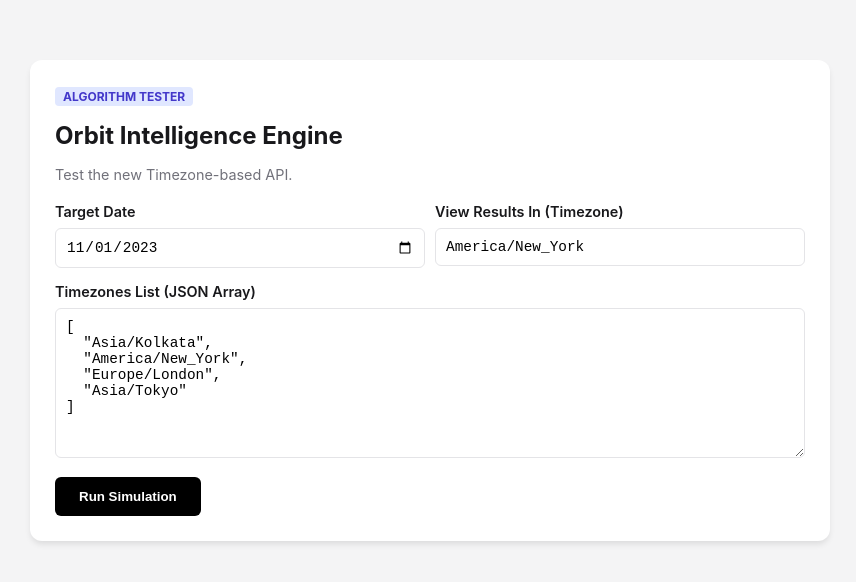
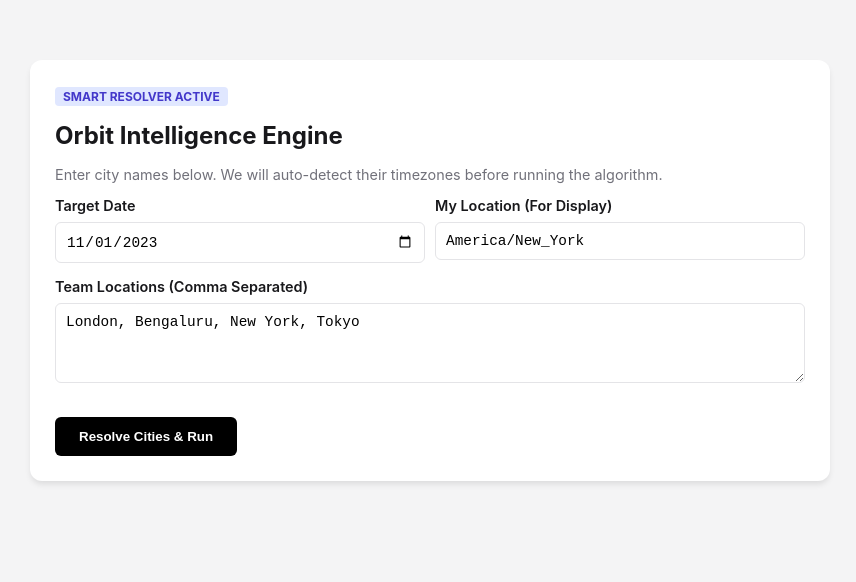
Before and after one commit to rohitvhanji/orbitalgo, a plain HTML site: page public/index.html in a window 1280 px wide. Shown: the whole page, without its empty margins (210-1066 px from the left). Drawn offline with Linux system fonts and the light colour scheme.

Commit message:
Update index.html

```diff
--- a/public/index.html
+++ b/public/index.html
@@ -3,30 +3,33 @@
 <head>
     <meta charset="UTF-8">
     <meta name="viewport" content="width=device-width, initial-scale=1.0">
-    <title>Orbit Engine Lab</title>
+    <title>Orbit Intelligence Lab</title>
     <style>
         body { font-family: -apple-system, BlinkMacSystemFont, "Segoe UI", Roboto, sans-serif; max-width: 800px; margin: 40px auto; padding: 20px; background: #f4f4f5; color: #18181b; }
         .card { background: white; padding: 25px; border-radius: 12px; box-shadow: 0 4px 6px -1px rgba(0, 0, 0, 0.1); margin-bottom: 20px; }
         h1 { margin-top: 0; font-size: 1.5rem; }
         label { display: block; font-weight: 600; margin-bottom: 8px; font-size: 0.9rem; }
-        input, textarea, select { width: 100%; padding: 10px; border: 1px solid #e4e4e7; border-radius: 6px; font-family: monospace; font-size: 0.9rem; margin-bottom: 15px; box-sizing: border-box; }
-        textarea { height: 150px; }
+        input, textarea { width: 100%; padding: 10px; border: 1px solid #e4e4e7; border-radius: 6px; font-family: monospace; font-size: 0.9rem; margin-bottom: 15px; box-sizing: border-box; }
+        textarea { height: 80px; }
         button { background: #000; color: white; border: none; padding: 12px 24px; border-radius: 6px; font-weight: 600; cursor: pointer; transition: 0.2s; }
         button:hover { opacity: 0.8; }
+        button:disabled { background: #a1a1aa; cursor: not-allowed; }
+
+        #status-log { margin-bottom: 15px; font-size: 0.85rem; color: #64748b; font-family: monospace; }
+        .log-ok { color: #10b981; }
+        .log-err { color: #ef4444; }
+
         #results { white-space: pre-wrap; background: #18181b; color: #00ff9d; padding: 20px; border-radius: 8px; font-family: monospace; overflow-x: auto; display: none; }
         .tag { display: inline-block; background: #e0e7ff; color: #4338ca; padding: 2px 8px; border-radius: 4px; font-size: 0.75rem; font-weight: 700; margin-bottom: 15px; }
-        .status-green { color: #4ade80; }
-        .status-yellow { color: #facc15; }
-        .status-red { color: #f87171; }
     </style>
 </head>
 <body>
 
     <div class="card">
-        <span class="tag">ALGORITHM TESTER</span>
+        <span class="tag">SMART RESOLVER ACTIVE</span>
         <h1>Orbit Intelligence Engine</h1>
-        <p style="color:#71717a; font-size:0.9rem; margin-bottom:20px;">
-            Test the new Timezone-based API.
+        <p style="color:#71717a; font-size:0.9rem;">
+            Enter city names below. We will auto-detect their timezones before running the algorithm.
         </p>
 
         <div style="display:flex; gap:10px;">
@@ -35,43 +38,103 @@
                 <input type="date" id="dateInput" value="2023-11-01">
             </div>
             <div style="flex:1">
-                <label>View Results In (Timezone)</label>
-                <input type="text" id="viewerZone" value="America/New_York" placeholder="e.g. Asia/Kolkata">
+                <label>My Location (For Display)</label>
+                <input type="text" id="viewerZone" value="America/New_York" placeholder="e.g. NYC">
             </div>
         </div>
 
-        <label>Timezones List (JSON Array)</label>
-        <textarea id="jsonInput">
-[
-  "Asia/Kolkata",
-  "America/New_York",
-  "Europe/London",
-  "Asia/Tokyo"
-]</textarea>
-        <button onclick="testEngine()" id="btn">Run Simulation</button>
+        <label>Team Locations (Comma Separated)</label>
+        <textarea id="cityInput">London, Bengaluru, New York, Tokyo</textarea>
+
+        <div id="status-log"></div>
+
+        <button onclick="runSmartSimulation()" id="btn">Resolve Cities & Run</button>
     </div>
 
     <div id="results"></div>
 
     <script>
-        async function testEngine() {
+        // YOUR KEYS
+        const TIMEZONEDB_KEY = 'VW4CCUCGOI2M';
+
+        // 1. HELPER: Convert "City Name" -> "Lat/Lon" (OpenStreetMap)
+        async function getGeo(city) {
+            const url = `https://nominatim.openstreetmap.org/search?format=json&q=${encodeURIComponent(city)}`;
+            const res = await fetch(url);
+            const data = await res.json();
+            if (!data || data.length === 0) throw new Error(`City not found: ${city}`);
+            return { lat: data[0].lat, lon: data[0].lon, name: data[0].display_name };
+        }
+
+        // 2. HELPER: Convert "Lat/Lon" -> "Timezone ID" (TimezoneDB)
+        async function getTimezone(lat, lon) {
+            const url = `https://api.timezonedb.com/v2.1/get-time-zone?key=${TIMEZONEDB_KEY}&format=json&by=position&lat=${lat}&lng=${lon}`;
+            const res = await fetch(url);
+            const data = await res.json();
+            if (data.status !== 'OK') throw new Error(`Timezone lookup failed`);
+            return data.zoneName; // Returns "Asia/Kolkata"
+        }
+
+        // 3. MAIN FUNCTION
+        async function runSmartSimulation() {
             const btn = document.getElementById('btn');
+            const log = document.getElementById('status-log');
             const resBox = document.getElementById('results');
+            const cityText = document.getElementById('cityInput').value;
+
+            // Reset UI
+            btn.disabled = true;
+            btn.innerText = "Resolving Locations...";
+            resBox.style.display = 'none';
+            log.innerHTML = '';
 
             try {
-                btn.innerText = "Running...";
-                resBox.style.display = 'none';
+                // Step A: Parse Inputs
+                const rawCities = cityText.split(',').map(s => s.trim()).filter(s => s);
+                const viewerInput = document.getElementById('viewerZone').value;
 
-                // 1. Construct the Payload (Matching the new API signature)
+                // Step B: Resolve Viewer Zone (Simple Logic)
+                // We do a quick lookup for the viewer too, just in case they typed "NYC"
+                let viewerZoneID = "UTC";
+                try {
+                    const vGeo = await getGeo(viewerInput);
+                    viewerZoneID = await getTimezone(vGeo.lat, vGeo.lon);
+                    log.innerHTML += `<div class="log-ok">✓ Viewer: ${viewerInput} → ${viewerZoneID}</div>`;
+                } catch(e) {
+                    log.innerHTML += `<div class="log-err">⚠ Viewer defaulting to UTC (Unknown city)</div>`;
+                }
+
+                // Step C: Resolve All Team Cities
+                const validTimezones = [];
+
+                for (const city of rawCities) {
+                    try {
+                        // 1. Get Lat/Lon
+                        const geo = await getGeo(city);
+                        // 2. Get Timezone
+                        const tz = await getTimezone(geo.lat, geo.lon);
+
+                        validTimezones.push(tz);
+                        log.innerHTML += `<div class="log-ok">✓ Resolved: ${city} → ${tz}</div>`;
+                    } catch (err) {
+                        log.innerHTML += `<div class="log-err">✕ Failed: ${city} (${err.message})</div>`;
+                    }
+                    // Tiny pause to be nice to the API
+                    await new Promise(r => setTimeout(r, 600));
+                }
+
+                if (validTimezones.length === 0) throw new Error("No valid locations found.");
+
+                // Step D: Send to ORBIT ENGINE (Backend)
+                btn.innerText = "Calculating Best Times...";
+
                 const payload = {
                     date: document.getElementById('dateInput').value,
-                    timezones: JSON.parse(document.getElementById('jsonInput').value),
-                    optimize_for: document.getElementById('viewerZone').value
+                    timezones: validTimezones,
+                    optimize_for: viewerZoneID
                 };
 
-                // 2. Call the API
                 const apiUrl = '/api/optimize';
-
                 const req = await fetch(apiUrl, {
                     method: 'POST',
                     headers: { 'Content-Type': 'application/json' },
@@ -80,21 +143,15 @@
 
                 const data = await req.json();
 
-                if (!req.ok) {
-                    throw new Error(data.error || "API Error");
-                }
-
-                // 3. Render Output
-                let output = `⚡ BEST MATCHES (Viewer Time: ${payload.optimize_for}):\n\n`;
+                // Step E: Display Results
+                let output = `⚡ BEST MATCHES (Viewer Time: ${viewerZoneID}):\n\n`;
 
                 if (data.top_3.length === 0) {
                     output += "⚠️ No viable times found (Everything is Red/Impossible).\n";
                 }
 
                 data.top_3.forEach((slot, i) => {
-                    // Use the pre-calculated 'display_time' from the server
-                    output += `#${i+1} [ ${slot.display_time} ]  Score: ${slot.score}\n`;
-
+                    output += `#${i+1} [ ${slot.display_time} ]  Score: ${slot.score} (${slot.status})\n`;
                     if(slot.blockers.length) {
                         slot.blockers.forEach(b => output += `   ⚠️ ${b}\n`);
                     } else {
@@ -112,9 +169,10 @@
             } catch (err) {
                 resBox.innerText = "❌ ERROR:\n" + err.message;
                 resBox.style.display = 'block';
-                resBox.style.color = '#f87171'; // Red text for error
+                resBox.style.color = '#f87171';
             } finally {
-                btn.innerText = "Run Simulation";
+                btn.innerText = "Resolve Cities & Run";
+                btn.disabled = false;
             }
         }
     </script>
```
